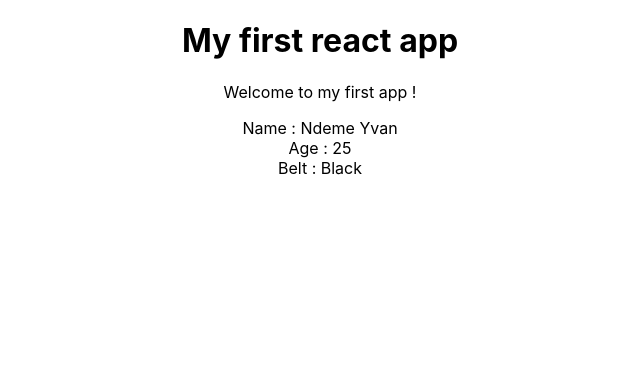
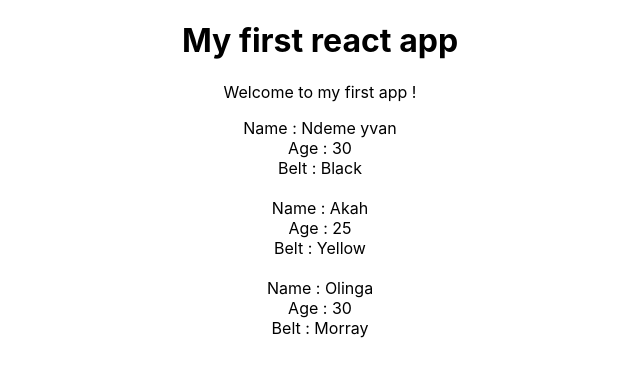
Before and after one commit to ndemeyvan/reacjJsNinja, a React (Create React App) app: page / in a window 1280 px wide. Shown: the top 376 px of the page, without its empty margins (320-960 px from the left). Built offline with nearby package versions, Linux system fonts and the light colour scheme.

Commit message:
create a list with react js

```diff
--- a/src/App.jsx
+++ b/src/App.jsx
@@ -1,17 +1,24 @@
 // import logo from "./logo.svg";
 import "./App.css";
-import Ninja from './components/ninja'
+import Ninja from "./components/ninja";
 import React, { Component } from "react";
 
+export default class App extends Component {
+  state = {
+    ninja: [
+      { name: "Ndeme yvan", age: 30, belt: "Black", id: 1 },
+      { name: "Akah", age: 25, belt: "Yellow", id: 2 },
+      { name: "Olinga", age: 30, belt: "Morray", id: 3 },
+    ],
+  };
 
-export default class App extends Component {
   render() {
     return (
       <div className="App">
-      <h1>My first react app</h1>
-      <p>Welcome to my first app !</p>
-      <Ninja name ="Ndeme Yvan " age = "25" belt="Black"/>
-    </div>
+        <h1>My first react app</h1>
+        <p>Welcome to my first app !</p>
+        <Ninja name="Ndeme Yvan " age="25" belt="Black" ninjas={this.state.ninja} />
+      </div>
     );
   }
 }
--- a/src/components/ninja.jsx
+++ b/src/components/ninja.jsx
@@ -2,12 +2,24 @@ import React, { Component } from "react";
 
 export default class Ninja extends Component {
   render() {
-    const { name,age , belt } = this.props;
+    const { name, age, belt, ninjas } = this.props;
+    //generate a new list of element with the object get from
+    //parent props
+    const ninjaList = ninjas.map((ninja) => {
+      return (
+        <div className="ninjaList" key={ninja.id}>
+          <div>Name : {ninja.name}</div>
+          <div>Age : {ninja.age}</div>
+          <div>Belt : {ninja.belt}</div>
+          <br />
+        </div>
+      );
+    });
     return (
       <div className="ninja">
-        <div>Name : { name }</div>
-        <div>Age : {age}</div>
-        <div>Belt : {belt}</div>
+        {/* Output a list  */}
+        {/* Utiliser les maps */}
+        {ninjaList}
       </div>
     );
   }
```
Also changed, not shown: 1 other file (tests, documents, lock files or other folders).
